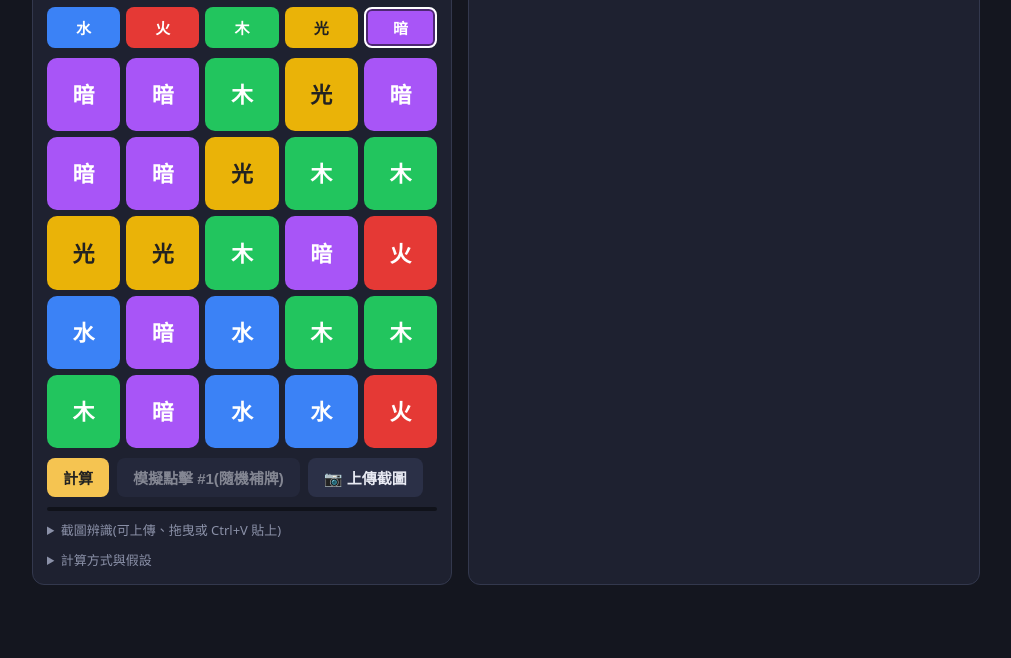
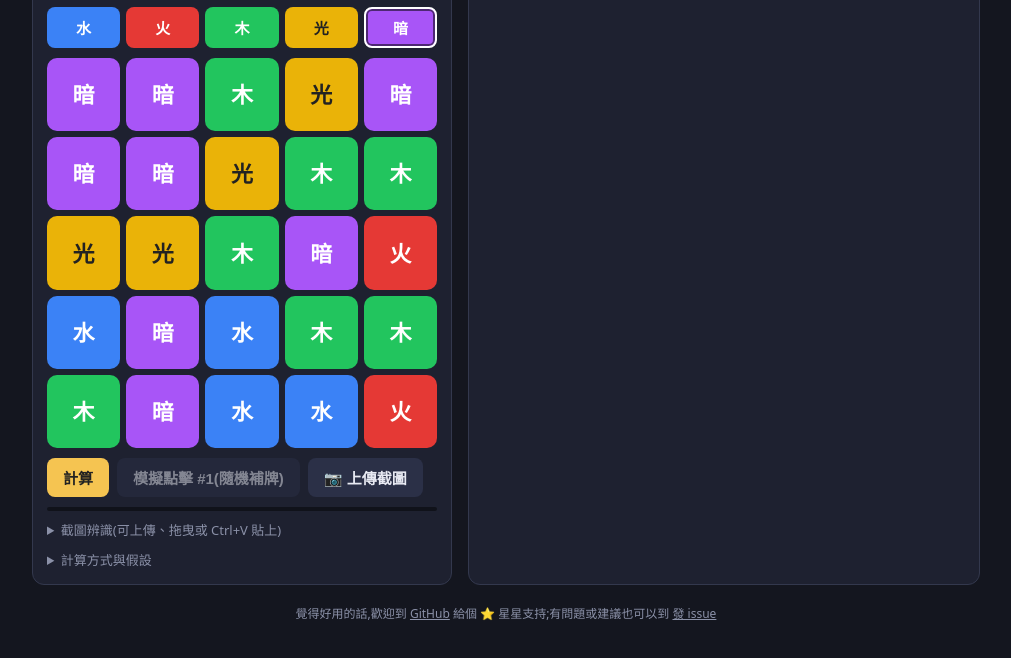
Before and after one commit to cs22study/element-chain-solver-v2, a plain HTML site: page index.html in a window 1280 px wide. Shown: the part 104-762 px from the top of the page, without its empty margins (134-1145 px from the left). Drawn offline with Linux system fonts and the light colour scheme.

Commit message:
頁尾加入前往 GitHub 求星星的小字連結

```diff
--- a/index.html
+++ b/index.html
@@ -52,6 +52,9 @@ th{color:var(--mut);font-weight:600;font-size:12px}
 details{margin-top:10px}summary{cursor:pointer;color:var(--mut);font-size:13px}
 ul{margin:6px 0;padding-left:20px;font-size:13px;color:var(--mut)}
 #cv{width:100%;touch-action:none;border-radius:8px;margin-top:8px;display:block;cursor:crosshair}
+footer{max-width:980px;margin:0 auto;padding:4px 16px 24px;text-align:center;font-size:12px;color:var(--mut)}
+footer a{color:var(--mut);text-decoration:underline}
+footer a:hover{color:var(--acc)}
 </style>
 </head>
 <body>
@@ -97,6 +100,7 @@ ul{margin:6px 0;padding-left:20px;font-size:13px;color:var(--mut)}
   <div id="res"></div>
  </div>
 </div>
+<footer>覺得好用的話,歡迎到 <a href="https://github.com/vaz1306011/element-chain-solver" target="_blank" rel="noopener">GitHub</a> 給個 ⭐ 星星支持;有問題或建議也可以到 <a href="https://github.com/vaz1306011/element-chain-solver/issues" target="_blank" rel="noopener">發 issue</a></footer>
 
 <script type="text/plain" id="engine">
 const N=5,CELLS=25,K=5;
```
